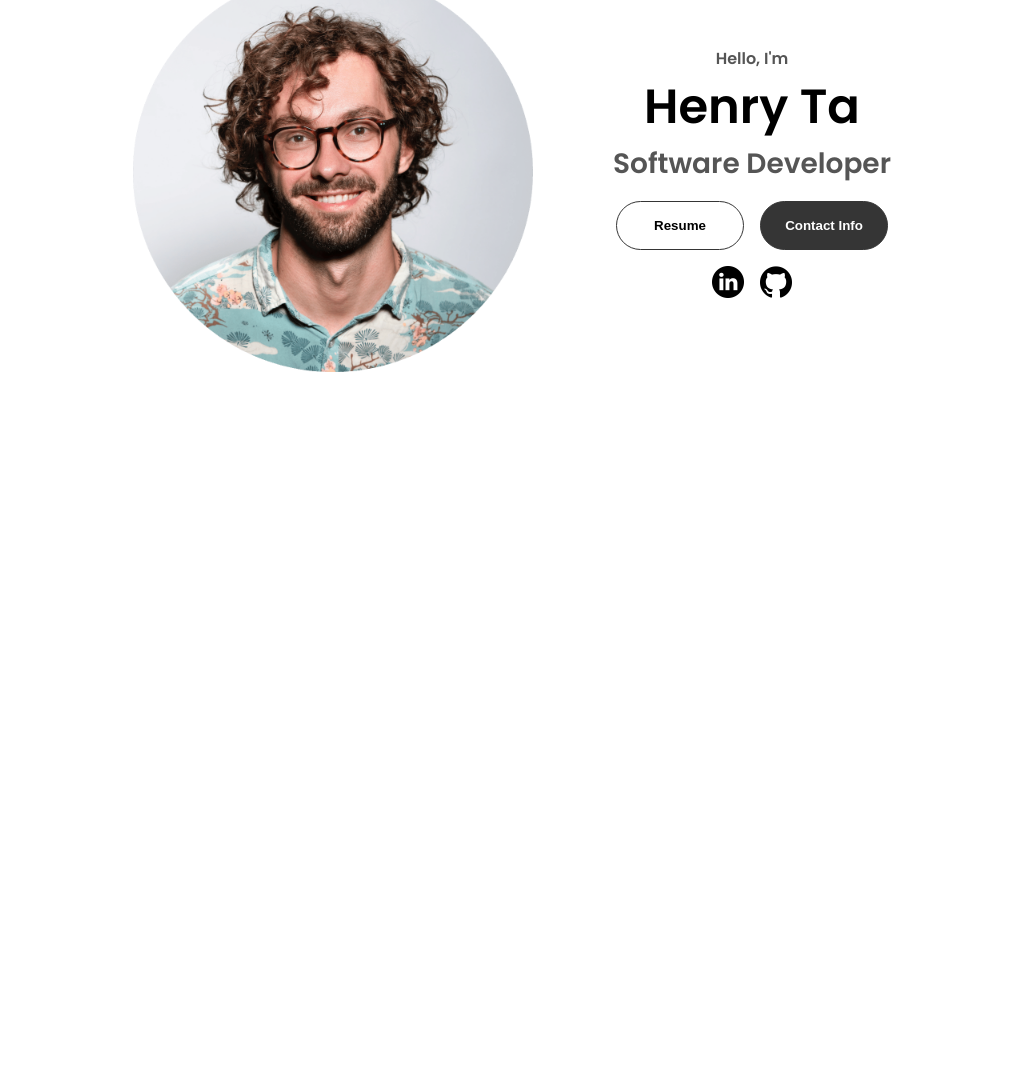
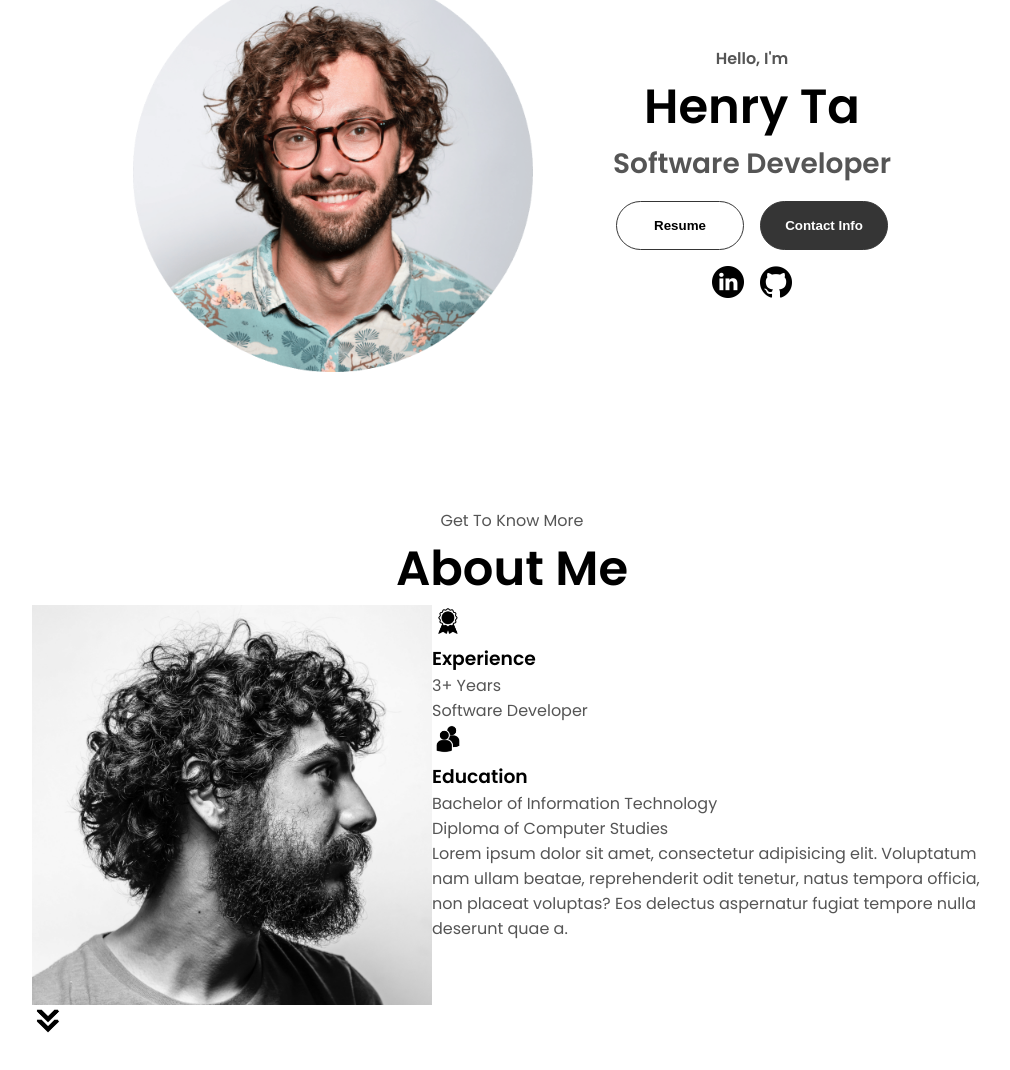
Before and after one commit to cruxcook/portfolio, a plain HTML site: page index.html in a window 1280 px wide. Shown: the part 300-1370 px from the top of the page, without its empty margins (128-1138 px from the left). Before the commit the page ends 800 px from the top, so only its background shows below. Drawn offline with Linux system fonts and the light colour scheme; files whose address does not match are found by name.

Commit message:
feat(about): create About section
Issue #7

```diff
--- a/index.html
+++ b/index.html
@@ -73,6 +73,53 @@
       </div>
     </div>
   </section>
+  <section id="about">
+    <p class="section__text__p1">Get To Know More</p>
+    <h1 class="title">About Me</h1>
+    <div class="section-container">
+      <div class="section__pic-container">
+        <img
+          src="./assets/about-pic.png"
+          alt="Profile Picture"
+          class="about-pic"
+        />
+      </div>
+      <div class="about-details-container">
+        <div class="about-containers">
+          <div class="details-container">
+            <img
+              src="./assets/experience.png"
+              alt="Experience Icon"
+              class="icon"
+            />
+            <h3>Experience</h3>
+            <p>3+ Years <br/> Software Developer </p>
+          </div>
+          <div class="details-container">
+            <img
+              src="./assets/education.png"
+              alt="Education Icon"
+              class="icon"
+            />
+            <h3>Education</h3>
+            <p>Bachelor of Information Technology <br/> Diploma of Computer Studies </p>
+          </div>
+        </div>
+        <div class="text-container">
+          <p>Lorem ipsum dolor sit amet, consectetur adipisicing elit.
+            Voluptatum nam ullam beatae, reprehenderit odit tenetur, natus
+            tempora officia, non placeat voluptas? Eos delectus aspernatur
+            fugiat tempore nulla deserunt quae a.</p>
+        </div>
+      </div>
+    </div>
+    <img
+      src="./assets/arrow.png"
+      alt="Arrow Icon"
+      class="icon arrow"
+      onclick="location.href='./#experience'"
+    />
+  </section>
   <script src="script.js"></script>
 </body>
 </html>
```
